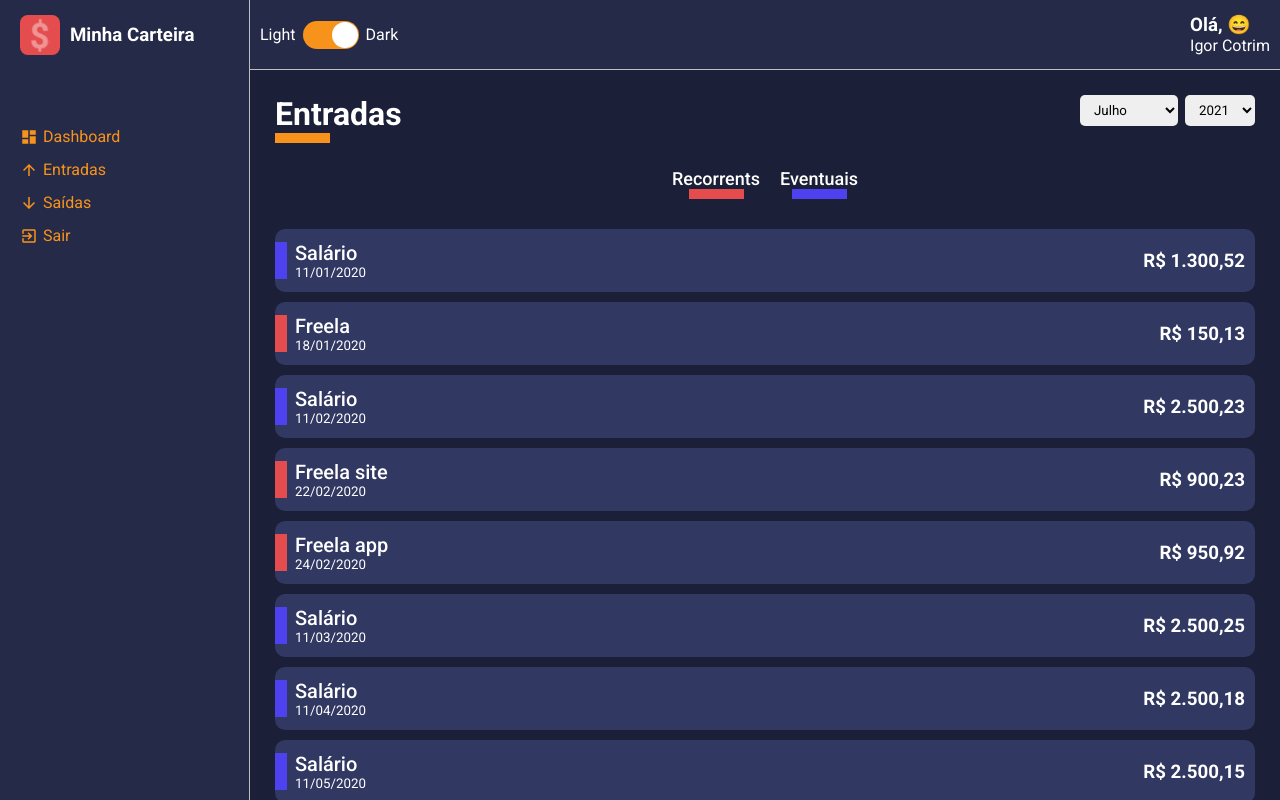
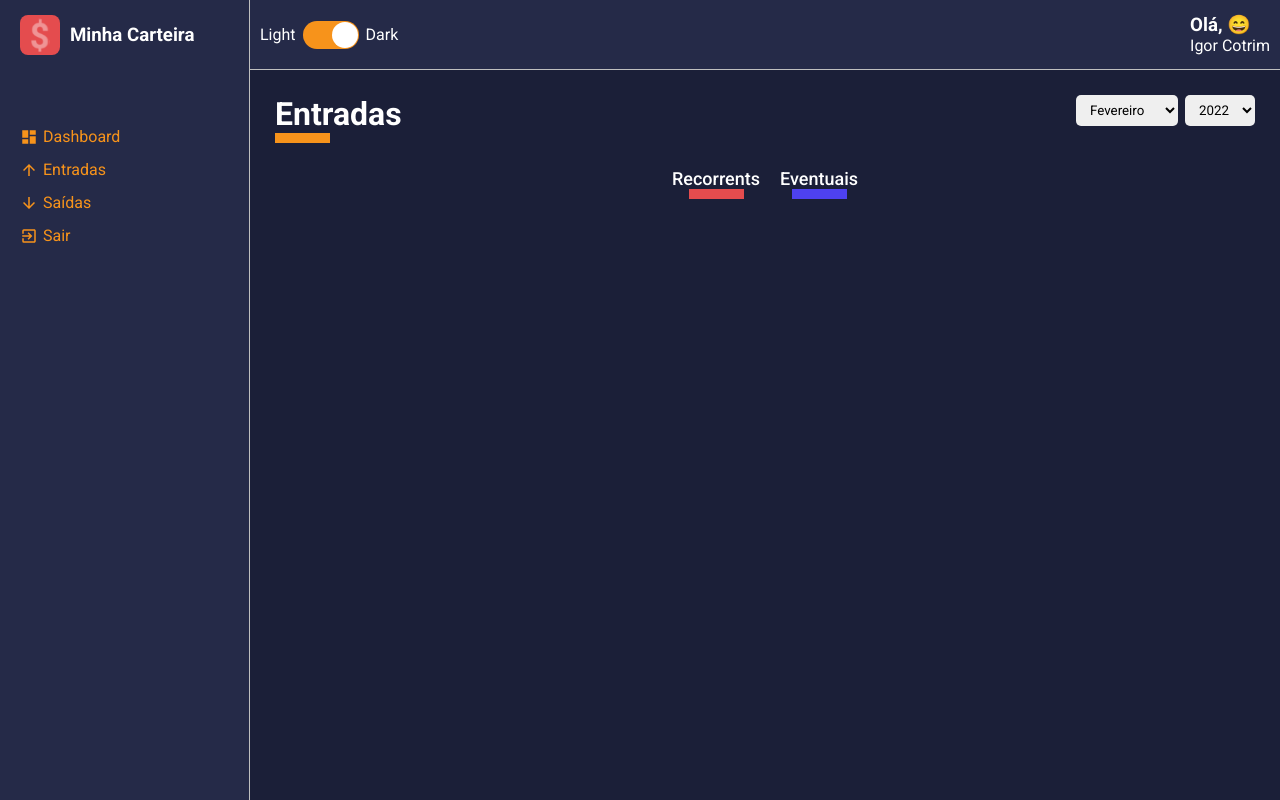
Before and after one commit to igor-cotrim/minha-carteira, a React (Create React App) app: page /lista/balanco-entrada in a window 1280 px wide. Built offline with nearby package versions, Linux system fonts and the light colour scheme.

Commit message:
create filter to Date

```diff
--- a/src/components/select-input/index.tsx
+++ b/src/components/select-input/index.tsx
@@ -1,3 +1,4 @@
+import React from "react"
 import * as S from "./styles"
 
 type SelectInputProps = {
@@ -5,12 +6,14 @@ type SelectInputProps = {
     value: string | number
     label: string | number
   }[],
+  onChange(event: React.ChangeEvent<HTMLSelectElement>): void | undefined
+  defaultValue?: string | number
 }
 
-const SelectInput = ({ options }: SelectInputProps) => {
+const SelectInput = ({ options, onChange, defaultValue }: SelectInputProps) => {
   return (
     <S.Container>
-      <select>
+      <select onChange={onChange} defaultValue={defaultValue}>
         {options.map((option) => (
           <option
             key={option.value}
--- a/src/pages/dashboard/index.tsx
+++ b/src/pages/dashboard/index.tsx
@@ -13,7 +13,7 @@ const Dashboard = () => {
   return (
     <S.Container>
       <ContentHeader title="Dashboard" lineColor="#f7931b">
-        <SelectInput options={options} />
+        <SelectInput options={options} onChange={() => { }} />
       </ContentHeader>
     </S.Container>
   )
--- a/src/pages/list/index.tsx
+++ b/src/pages/list/index.tsx
@@ -24,13 +24,23 @@ type DataProps = {
 const List = () => {
   const { type } = useParams()
   const [data, setData] = useState<DataProps[]>([])
+  const [monthSelected, setMonthSelected] = useState<string>(String(new Date().getMonth() + 1))
+  const [yearSelected, setYearSelected] = useState<string>(String(new Date().getFullYear()))
 
   const listData = useMemo(() => {
     return type === 'balanco-entrada' ? gains : expenses
   }, [type])
 
   useEffect(() => {
-    const response = listData.map((item, index) => {
+    const filteredDate = listData.filter((item, index) => {
+      const date = new Date(item.date)
+      const month = String(date.getMonth() + 1)
+      const year = String(date.getFullYear())
+
+      return month === monthSelected && year === yearSelected
+    })
+
+    const formattedData = filteredDate.map((item, index) => {
       return {
         id: String(index),
         description: item.description,
@@ -38,16 +48,13 @@ const List = () => {
         type: item.type,
         frequency: item.frequency,
         dateFormatted: formatDate(item.date),
-        // dateFormatted: item.date,
         tagColor: item.frequency === 'recorrente' ? '#4e41f0' : '#e44c4e'
       }
     })
 
-    setData(response)
-  }, [listData, data.length])
 
-  console.log(data);
-
+    setData(formattedData)
+  }, [listData, monthSelected, yearSelected])
 
   const headerParams = useMemo(() => {
     return type === 'balanco-entrada' ? {
@@ -60,12 +67,22 @@ const List = () => {
   }, [type])
 
   const months = [
+    { value: 1, label: 'Janeiro' },
+    { value: 2, label: 'Fevereiro' },
+    { value: 3, label: 'Março' },
+    { value: 4, label: 'Abril' },
+    { value: 5, label: 'Maio' },
+    { value: 6, label: 'Junho' },
     { value: 7, label: 'Julho' },
     { value: 8, label: 'Agosto' },
     { value: 9, label: 'Setembro' },
+    { value: 10, label: 'Outubro' },
+    { value: 11, label: 'Novembro' },
+    { value: 12, label: 'Dezembro' },
   ]
 
   const years = [
+    { value: 2022, label: 2022 },
     { value: 2021, label: 2021 },
     { value: 2020, label: 2020 },
     { value: 2019, label: 2019 },
@@ -77,8 +94,16 @@ const List = () => {
         title={headerParams.title}
         lineColor={headerParams.lineColor}
       >
-        <SelectInput options={months} />
-        <SelectInput options={years} />
+        <SelectInput
+          onChange={(e) => setMonthSelected(e.target.value)}
+          defaultValue={monthSelected}
+          options={months}
+        />
+        <SelectInput
+          onChange={(e) => setYearSelected(e.target.value)}
+          defaultValue={yearSelected}
+          options={years}
+        />
       </ContentHeader>
 
       <S.Filters>
@@ -97,7 +122,7 @@ const List = () => {
       </S.Filters>
 
       <S.Content>
-        {data.map((item) => (
+        {data && data.map((item) => (
           <HistoryFinanceCard
             key={item.id}
             tagColor={item.tagColor}
```
